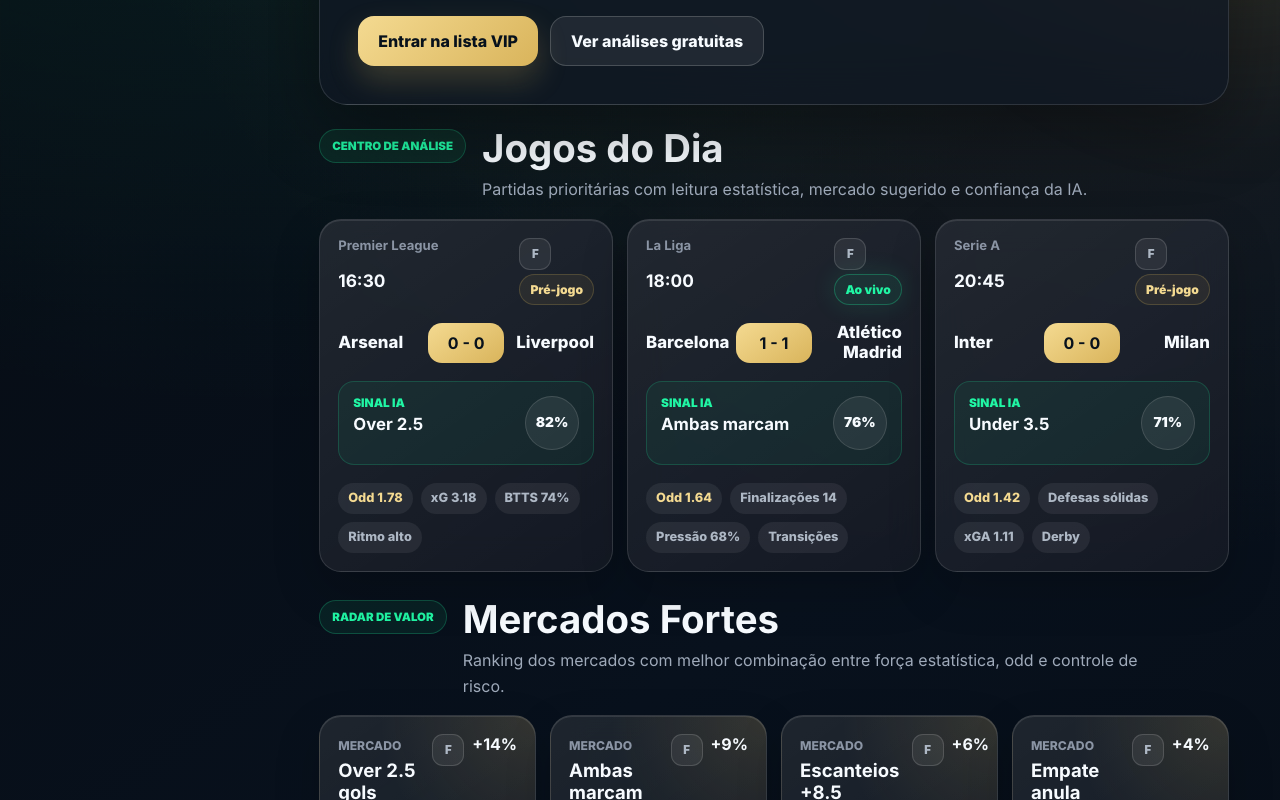
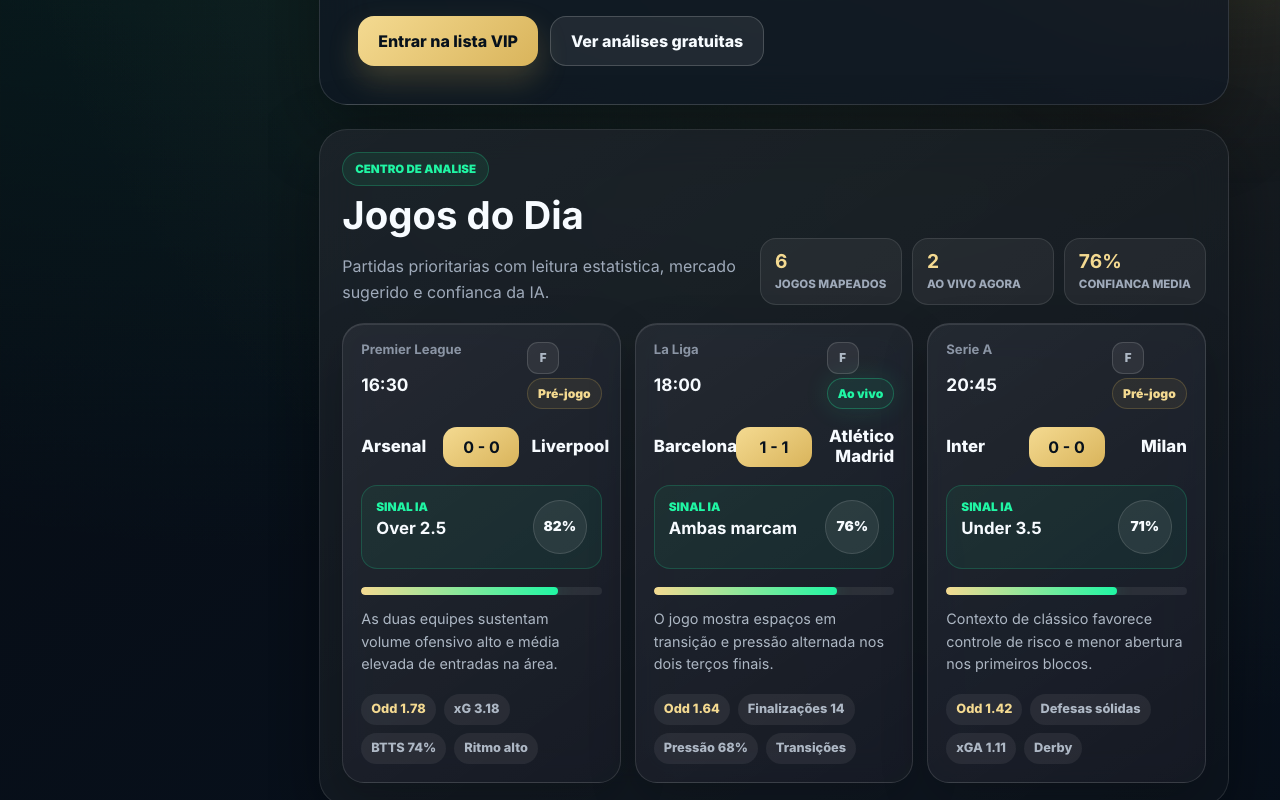
Before and after one commit to duqueroleta/DuqueSports-Codex, a React (Vite) app: page / in a window 1280 px wide. Shown: the part 1140-1940 px from the top of the page. Built offline with nearby package versions, Linux system fonts and the light colour scheme.

Commit message:
Improve today matches section

```diff
--- a/src/components/matches/MatchCard.jsx
+++ b/src/components/matches/MatchCard.jsx
@@ -51,6 +51,12 @@ function MatchCard({ match }) {
         </div>
       </div>
 
+      <div className="match-confidence-track" aria-label={`Confianca da IA em ${match.confidence}%`}>
+        <span style={{ width: `${match.confidence}%` }} />
+      </div>
+
+      <p className="match-insight">{match.insight}</p>
+
       <div className="match-meta">
         <strong>Odd {match.odds}</strong>
         {match.metrics.map((metric) => (
--- a/src/components/matches/TodayMatches.jsx
+++ b/src/components/matches/TodayMatches.jsx
@@ -5,19 +5,39 @@ import '../../styles/matches-today.css';
 
 function TodayMatches() {
   const { data: matches } = useAsyncData(getMatches, []);
+  const featuredMatches = matches.slice(0, 3);
+  const liveMatchesCount = matches.filter((match) => match.status === 'Ao vivo').length;
+  const averageConfidence = featuredMatches.length
+    ? Math.round(featuredMatches.reduce((total, match) => total + match.confidence, 0) / featuredMatches.length)
+    : 0;
 
   return (
     <section className="today-matches" aria-labelledby="today-matches-title">
-      <div className="section-heading">
-        <span>Centro de análise</span>
-        <div>
+      <div className="today-matches-header">
+        <div className="section-heading">
+          <span>Centro de analise</span>
           <h2 id="today-matches-title">Jogos do Dia</h2>
-          <p>Partidas prioritárias com leitura estatística, mercado sugerido e confiança da IA.</p>
+          <p>Partidas prioritarias com leitura estatistica, mercado sugerido e confianca da IA.</p>
+        </div>
+
+        <div className="today-matches-metrics" aria-label="Resumo dos jogos do dia">
+          <div>
+            <strong>{matches.length}</strong>
+            <span>jogos mapeados</span>
+          </div>
+          <div>
+            <strong>{liveMatchesCount}</strong>
+            <span>ao vivo agora</span>
+          </div>
+          <div>
+            <strong>{averageConfidence}%</strong>
+            <span>confianca media</span>
+          </div>
         </div>
       </div>
 
       <div className="matches-grid">
-        {matches.slice(0, 3).map((match) => (
+        {featuredMatches.map((match) => (
           <MatchCard key={match.id} match={match} />
         ))}
       </div>
--- a/src/styles/match-card.css
+++ b/src/styles/match-card.css
@@ -146,6 +146,29 @@
   font-size: 0.86rem;
 }
 
+.match-confidence-track {
+  overflow: hidden;
+  height: 8px;
+  border-radius: 999px;
+  background: rgba(255, 255, 255, 0.075);
+}
+
+.match-confidence-track span {
+  display: block;
+  height: 100%;
+  border-radius: inherit;
+  background: linear-gradient(90deg, var(--color-gold-soft), var(--color-neon));
+  box-shadow: 0 0 18px rgba(32, 246, 164, 0.28);
+}
+
+.match-insight {
+  min-width: 0;
+  margin: -4px 0 0;
+  color: #aeb8c5;
+  font-size: 0.9rem;
+  line-height: 1.55;
+}
+
 .match-meta {
   display: flex;
   flex-wrap: wrap;
--- a/src/styles/matches-today.css
+++ b/src/styles/matches-today.css
@@ -1,17 +1,31 @@
 .today-matches {
   width: min(1240px, calc(100% - clamp(36px, 8vw, 104px)));
   margin: 0 auto 18px;
+  padding: 22px;
+  border: 1px solid rgba(255, 255, 255, 0.1);
+  border-radius: var(--radius-xl);
+  background:
+    linear-gradient(145deg, rgba(255, 255, 255, 0.075), rgba(255, 255, 255, 0.025)),
+    rgba(7, 13, 22, 0.62);
+  box-shadow: var(--shadow-premium);
+  backdrop-filter: blur(20px);
+}
+
+.today-matches-header {
+  display: grid;
+  grid-template-columns: minmax(0, 1fr) auto;
+  gap: 22px;
+  align-items: end;
+  margin-bottom: 18px;
 }
 
 .section-heading {
   display: grid;
-  grid-template-columns: auto minmax(0, 1fr);
-  gap: 16px;
-  align-items: start;
-  margin-bottom: 16px;
+  gap: 10px;
 }
 
 .section-heading > span {
+  width: fit-content;
   padding: 9px 12px;
   border: 1px solid rgba(32, 246, 164, 0.22);
   border-radius: 999px;
@@ -35,6 +49,39 @@
   line-height: 1.6;
 }
 
+.today-matches-metrics {
+  display: grid;
+  grid-template-columns: repeat(3, minmax(96px, 1fr));
+  gap: 10px;
+}
+
+.today-matches-metrics div {
+  min-width: 0;
+  padding: 13px 14px;
+  border: 1px solid rgba(255, 255, 255, 0.1);
+  border-radius: var(--radius-md);
+  background: rgba(255, 255, 255, 0.055);
+}
+
+.today-matches-metrics strong,
+.today-matches-metrics span {
+  display: block;
+}
+
+.today-matches-metrics strong {
+  color: var(--color-gold-soft);
+  font-size: 1.2rem;
+  line-height: 1;
+}
+
+.today-matches-metrics span {
+  margin-top: 6px;
+  color: #9faaba;
+  font-size: 0.72rem;
+  font-weight: 800;
+  text-transform: uppercase;
+}
+
 .matches-grid {
   display: grid;
   grid-template-columns: repeat(3, minmax(0, 1fr));
@@ -42,6 +89,10 @@
 }
 
 @media (max-width: 980px) {
+  .today-matches-header {
+    grid-template-columns: 1fr;
+  }
+
   .matches-grid {
     grid-template-columns: 1fr;
   }
@@ -50,9 +101,10 @@
 @media (max-width: 620px) {
   .today-matches {
     width: calc(100% - 24px);
+    padding: 16px;
   }
 
-  .section-heading {
+  .today-matches-metrics {
     grid-template-columns: 1fr;
   }
 }
```
